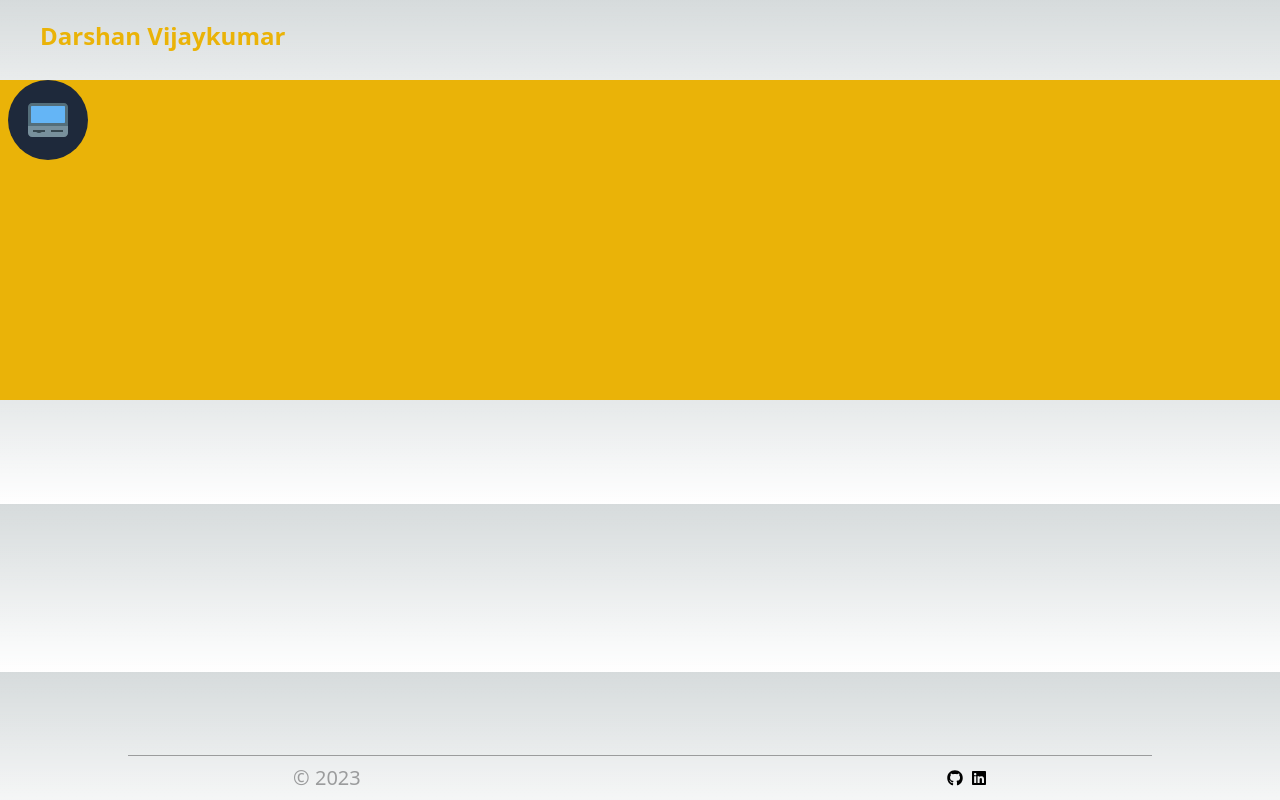
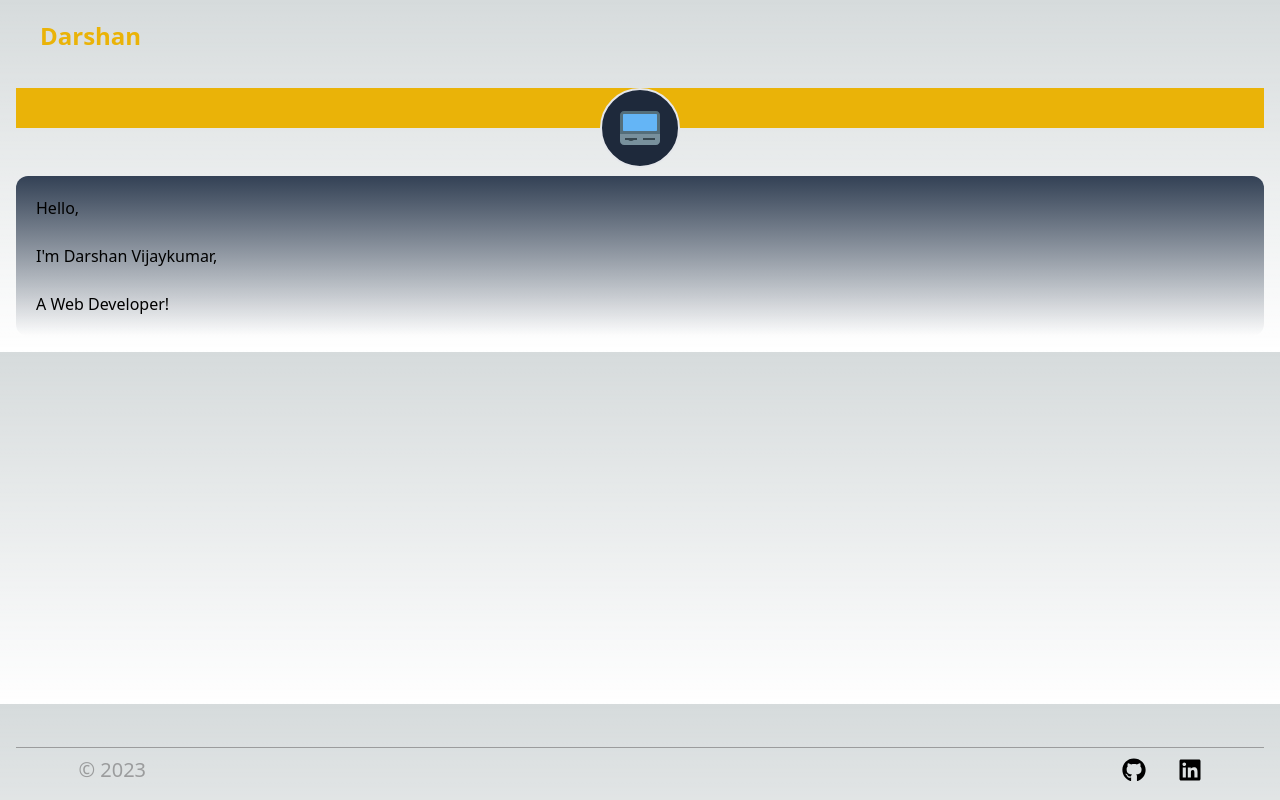
Before and after one commit to Darshan-V/Portfolio, a Next.js app: page / in a window 1280 px wide. Built offline with nearby package versions, Linux system fonts and the light colour scheme.

Commit message:
update prettier to all files, create Banner for the content

```diff
--- a/package.json
+++ b/package.json
@@ -22,6 +22,9 @@
     "typescript": "5.0.4"
   },
   "devDependencies": {
-    "@svgr/webpack": "^7.0.0"
+    "@svgr/webpack": "^7.0.0",
+    "eslint": "8.39.0",
+    "eslint-config-next": "13.3.1",
+    "prettier": "2.8.8"
   }
 }
--- /dev/null
+++ b/src/components/Banner.tsx
@@ -0,0 +1,17 @@
+import React from "react"
+
+const Banner = () => {
+  return (
+    <div className='flex w-full mt-12 rounded-xl p-5 bg-gradient-to-b from-slate-700'>
+      <div>
+        <p>Hello,</p>
+        <br />
+        <p>I'm Darshan Vijaykumar,</p>
+        <br />
+        <p>A Web Developer!</p>
+      </div>
+    </div>
+  )
+}
+
+export default Banner
--- a/src/components/Content.tsx
+++ b/src/components/Content.tsx
@@ -1,16 +1,16 @@
-import React from "react";
-import { FcSelfServiceKiosk } from "react-icons/fc";
+import React from "react"
+import Banner from "./Banner"
+import RandomIcon from "./RandomIcon"
 
 const Content = () => {
   return (
-    <div className="w-full h-full">
-      <div className="w-full h-2/5 bg-yellow-500 absolute">
+    <div className='w-full h-full'>
+      <div className=' w-full h-10 bg-yellow-500'>
+        <RandomIcon />
       </div>
-      <div className="flex w-20 h-20 rounded-[50%] bg-slate-800 relative m-2">
-        <FcSelfServiceKiosk className="m-auto text-5xl" />
-      </div>
+      <Banner />
     </div>
-  );
-};
+  )
+}
 
-export default Content;
+export default Content
--- a/src/components/Footer.tsx
+++ b/src/components/Footer.tsx
@@ -1,32 +1,32 @@
-import React from "react";
-import { FaGithub, FaLinkedin } from "react-icons/fa";
+import React from "react"
+import { FaGithub, FaLinkedin } from "react-icons/fa"
 const Footer = () => {
   return (
-    <>
-      <hr className="border border-none bg-[#9B9C9D] h-[1px] w-[80%] m-0 m-auto " />
-      <div className="flex justify-around items-center py-2 px-0 w-full ">
-        <p className="text-xl text-[#9B9C9D]"> © {new Date().getFullYear()}</p>
-        <div className="flex justify-between items-center gap-x-2 gap-y-0 ">
+    <div className='mx-2 p-2'>
+      <hr className='border border-none bg-[#9B9C9D] h-[1px] w-full m-auto' />
+      <div className='flex justify-between items-center py-2 px-0 w-[90%] m-auto '>
+        <p className='text-xl text-[#9B9C9D]'> © {new Date().getFullYear()}</p>
+        <div className='flex justify-between items-center gap-x-2 gap-y-0 w-20'>
           <a
-            href="https://github.com/Darshan-V"
-            aria-label="Github"
-            target="_blank"
-            rel="noopener noreferrer"
+            href='https://github.com/Darshan-V'
+            aria-label='Github'
+            target='_blank'
+            rel='noopener noreferrer'
           >
-            <FaGithub />
+            <FaGithub className='text-2xl' />
           </a>
           <a
-            href="https://www.linkedin.com/in/darshan-vijay-kumar-724949179/"
-            aria-label="Linkedin"
-            target="_blank"
-            rel="noopener noreferrer"
+            href='https://www.linkedin.com/in/darshan-vijay-kumar-724949179/'
+            aria-label='Linkedin'
+            target='_blank'
+            rel='noopener noreferrer'
           >
-            <FaLinkedin/>
+            <FaLinkedin className='text-2xl' />
           </a>
         </div>
       </div>
-    </>
-  );
-};
+    </div>
+  )
+}
 
-export default Footer;
+export default Footer
--- a/src/components/Navbar.tsx
+++ b/src/components/Navbar.tsx
@@ -1,10 +1,16 @@
-import Link from "next/link";
+import Link from "next/link"
 
 const Navbar = () => {
   return (
-  <div className="flex mx-5 h-full justify-between">
-      <div className="w-full h-full p-5">
-        <Link href='/' className="text-2xl font-bold font-italic text-yellow-500"> Darshan Vijaykumar</Link>
+    <div className='flex mx-5 h-full justify-between'>
+      <div className='w-full h-full p-5'>
+        <Link
+          href='/'
+          className='text-2xl font-bold font-italic text-yellow-500'
+        >
+          {" "}
+          Darshan
+        </Link>
       </div>
     </div>
   )
--- /dev/null
+++ b/src/components/RandomIcon.tsx
@@ -0,0 +1,12 @@
+import React from "react"
+import { FcSelfServiceKiosk } from "react-icons/fc"
+
+const RandomIcon = () => {
+  return (
+    <div className='flex w-20 h-20 rounded-[50%] bg-slate-800 relative border-2 m-auto'>
+      <FcSelfServiceKiosk className='m-auto text-5xl ' />
+    </div>
+  )
+}
+
+export default RandomIcon
--- a/src/pages/index.tsx
+++ b/src/pages/index.tsx
@@ -1,12 +1,12 @@
-import React from "react";
-import Content from "@/components/Content";
+import React from "react"
+import Content from "@/components/Content"
 
 const index = () => {
   return (
-    <div>
+    <div className='m-2 p-2'>
       <Content />
     </div>
-  );
-};
+  )
+}
 
-export default index;
+export default index
--- a/src/styles/globals.css
+++ b/src/styles/globals.css
@@ -1,3 +1,6 @@
+@import url("https://fonts.googleapis.com/css2?family=Pacifico&display=swap");
+@import url("https://fonts.googleapis.com/css2?family=Amatic+SC&display=swap");
+
 @tailwind base;
 @tailwind components;
 @tailwind utilities;
@@ -25,3 +28,9 @@ body {
     )
     rgb(var(--background-start-rgb));
 }
+
+@layer base {
+  @font-face {
+    font-family: "Amatic";
+  }
+}
```
Also changed, not shown: src/components/Layout.tsx (+10 -10 lines), src/pages/_app.tsx (+7 -7 lines), src/pages/_document.tsx (+3 -4 lines), .eslintrc.json (added), 2 other files (tests, documents, lock files or other folders).
